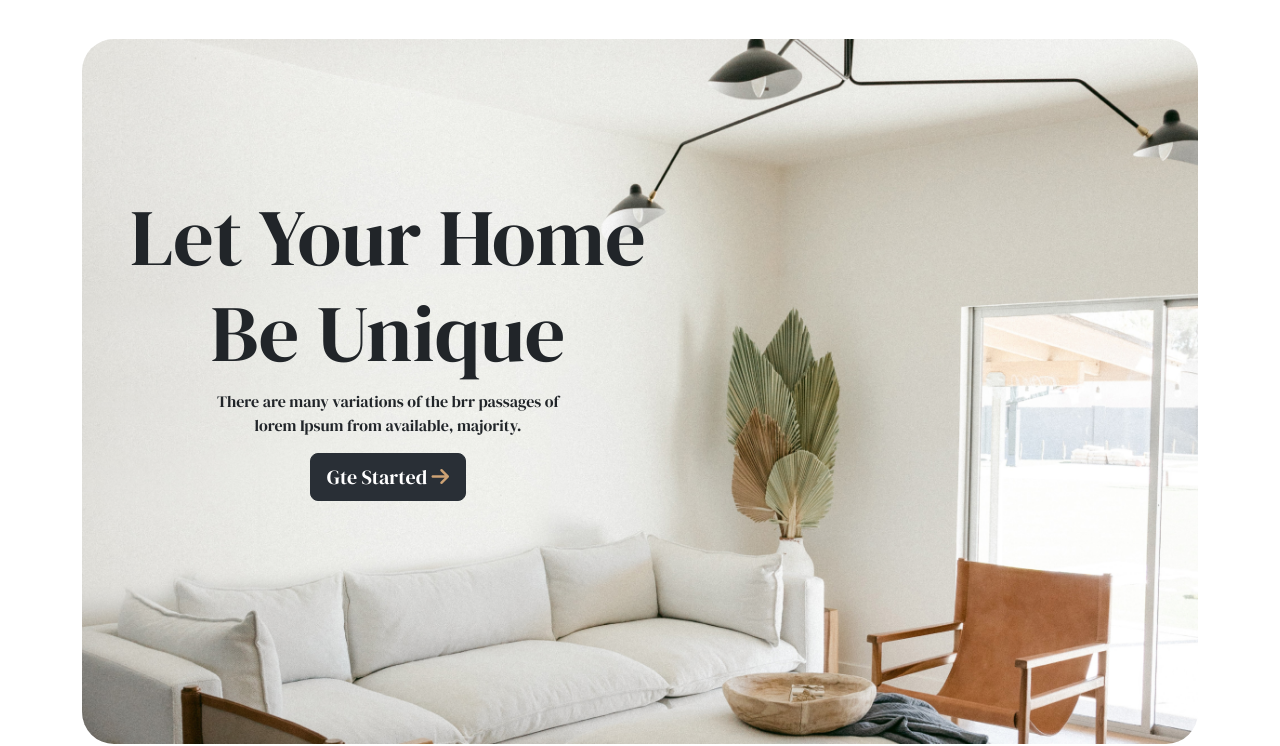
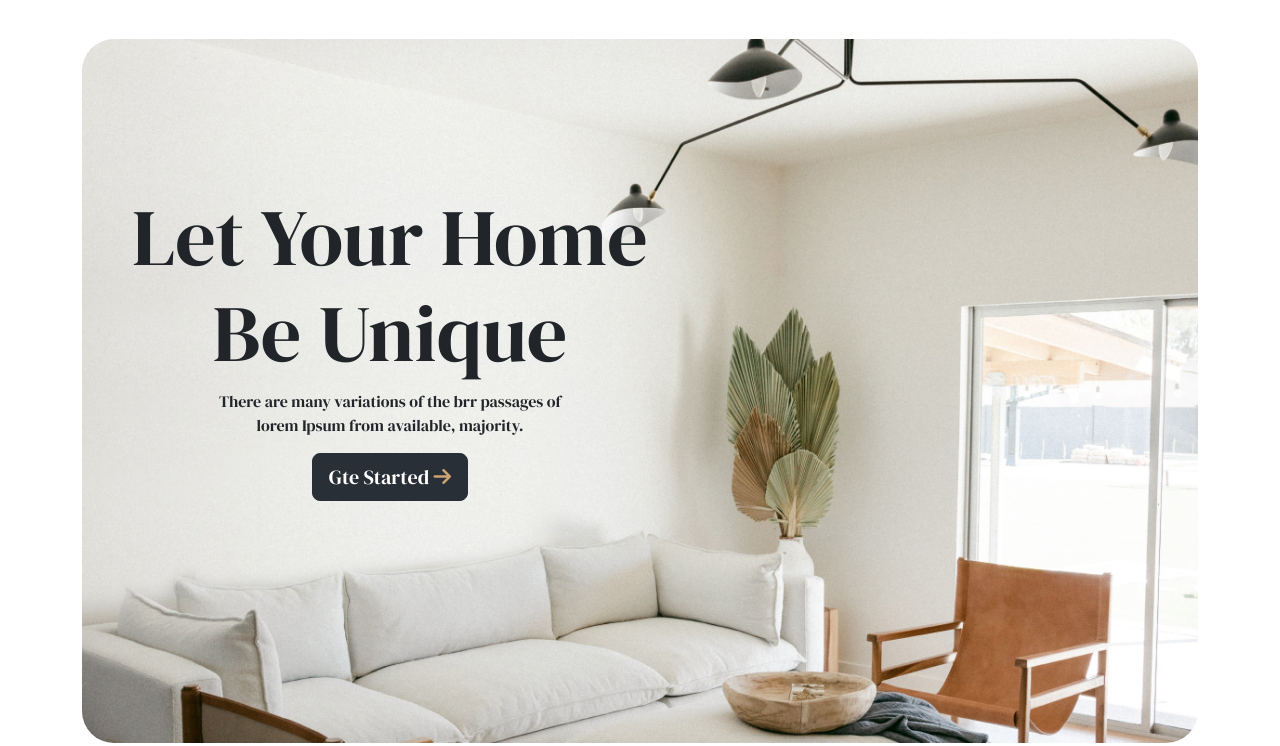
Before and after one commit to abdullah-al-mohammad/interior, a website: page index.html in a window 1280 px wide. Shown: the part 69-815 px from the top of the page. Drawn offline with nearby package versions, Linux system fonts and the light colour scheme.

Commit message:
home text position

```diff
--- a/index.html
+++ b/index.html
@@ -64,8 +64,8 @@
       <section id="home" class="container my-5">
         <div id="home-img" class="text-center position-relative">
           <img class="rounded-5 img-fluid" src="./images/banner.png" alt="">
-          <div class="position-absolute home-unique ps-5">
-            <h1 class="display-1">Let Your Home <br> Be Unique</h1>
+          <div class="position-absolute home-unique">
+            <h1 class="display-1 fw-normal">Let Your Home <br> Be Unique</h1>
             <p>There are many variations of the brr
                passages of <br>
               lorem Ipsum from available, majority.</p>
--- a/sass/style.scss
+++ b/sass/style.scss
@@ -1,13 +1,14 @@
 @import "./utility/color";
 
 body{
-    font-family: 'DM Serif Display', serif;
+
 }
 
 // home text
 #home-img{
     .home-unique{
-        // transform: translate(30px 20px);
         top: 150px;
+        left: 50px;
+        font-family: 'DM Serif Display', serif;
     }
 }
```
Also changed, not shown: sass/style.css, 1 other file.
